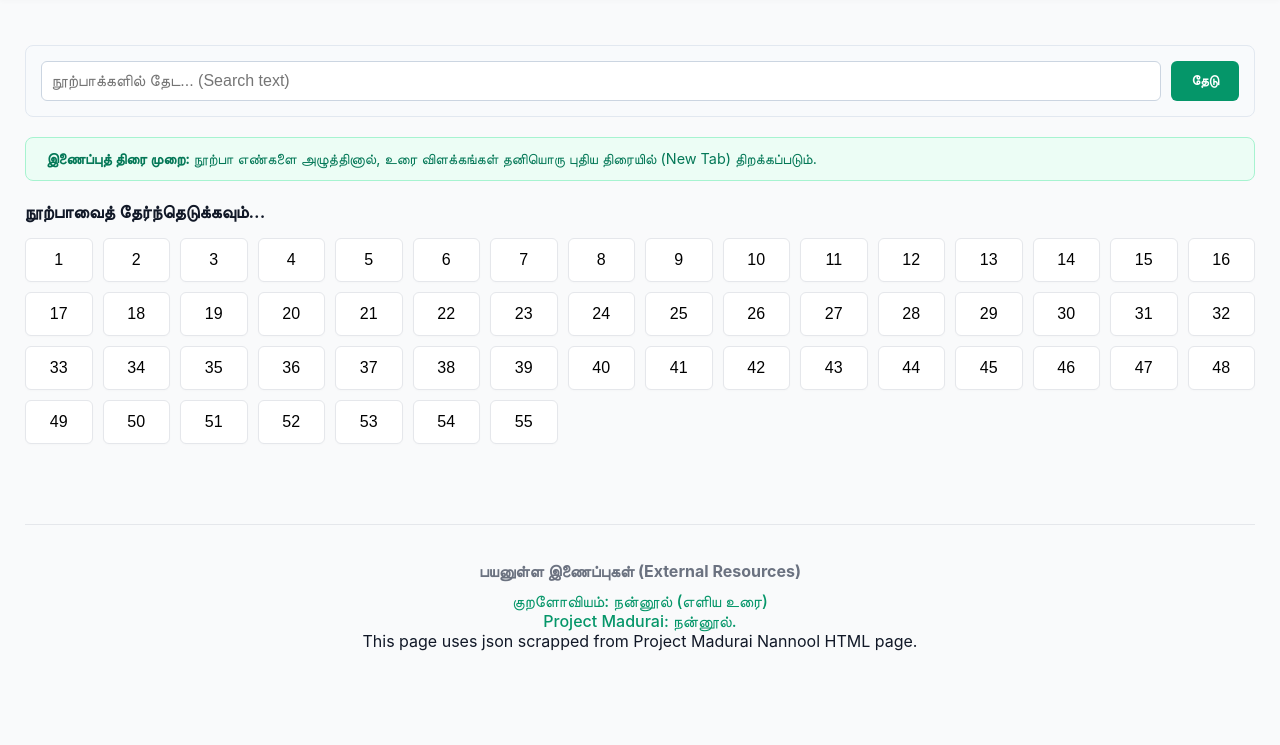
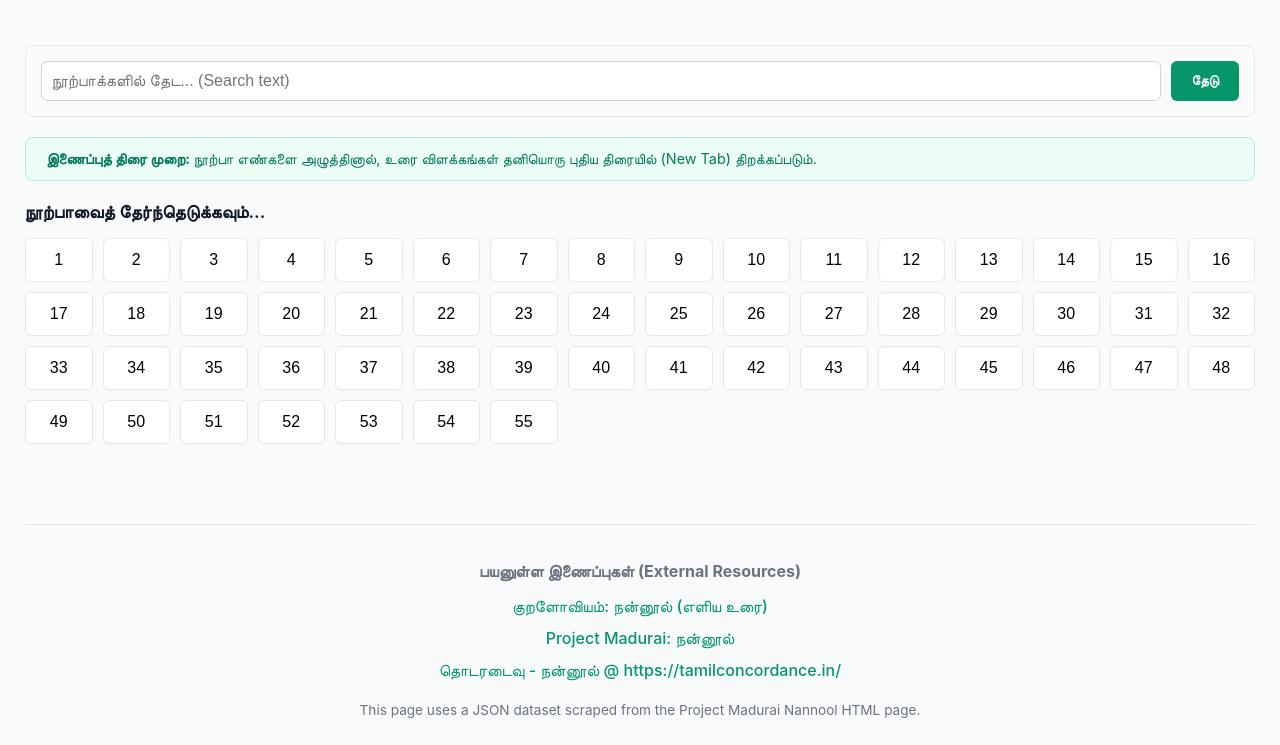
Before and after one commit to sundararajana/nannool, a plain HTML site: page index.html in a window 1280 px wide. Shown: the part 68-813 px from the top of the page. Drawn offline with Linux system fonts and the light colour scheme.

Commit message:
added a link to tamilconcordance page and cleanedup external resources section

```diff
--- a/index.html
+++ b/index.html
@@ -281,15 +281,27 @@
 
         <!-- Add this new footer section -->
         <div style="margin-top: 40px; padding-top: 20px; border-top: 1px solid var(--border); text-align: center;">
-            <h3 style="font-size: 1rem; color: var(--text-muted); margin-bottom: 10px;">பயனுள்ள இணைப்புகள் (External Resources)</h3>
-              <a href="https://kuraloviyam.com/nannool" target="_blank" style="color: var(--primary); text-decoration: none; font-weight: 500;">
-                குறளோவியம்: நன்னூல் (எளிய உரை)
-              </a><br>
-              <a href="https://www.projectmadurai.org/pm_etexts/utf8/pmuni0152.html" target="_blank" style="color: var(--primary); text-decoration: none; font-weight: 500;">
-              Project Madurai: நன்னூல்.
-              </a><br>
-              This page uses json scrapped from Project Madurai Nannool HTML page.
+            <h3 style="font-size: 1rem; color: var(--text-muted); margin-bottom: 15px;">பயனுள்ள இணைப்புகள் (External Resources)</h3>
+
+            <!-- Flex container for uniform spacing -->
+            <div style="display: flex; flex-direction: column; gap: 12px; margin-bottom: 20px;">
+                <a href="https://kuraloviyam.com/nannool" target="_blank" style="color: var(--primary); text-decoration: none; font-weight: 500;">
+                    குறளோவியம்: நன்னூல் (எளிய உரை)
+                </a>
+                <a href="https://www.projectmadurai.org/pm_etexts/utf8/pmuni0152.html" target="_blank" style="color: var(--primary); text-decoration: none; font-weight: 500;">
+                    Project Madurai: நன்னூல்
+                </a>
+                <a href="https://tamilconcordance.in/TABLE-NNNL.html" target="_blank" style="color: var(--primary); text-decoration: none; font-weight: 500;">
+                    தொடரடைவு - நன்னூல் @ https://tamilconcordance.in/
+                </a>
+            </div>
+
+            <!-- Semantic paragraph for the attribution -->
+            <p style="font-size: 0.85rem; color: var(--text-muted); line-height: 1.5; margin: 0;">
+                This page uses a JSON dataset scraped from the Project Madurai Nannool HTML page.
+            </p>
         </div>
+
     </main>
 
     <script>
```
